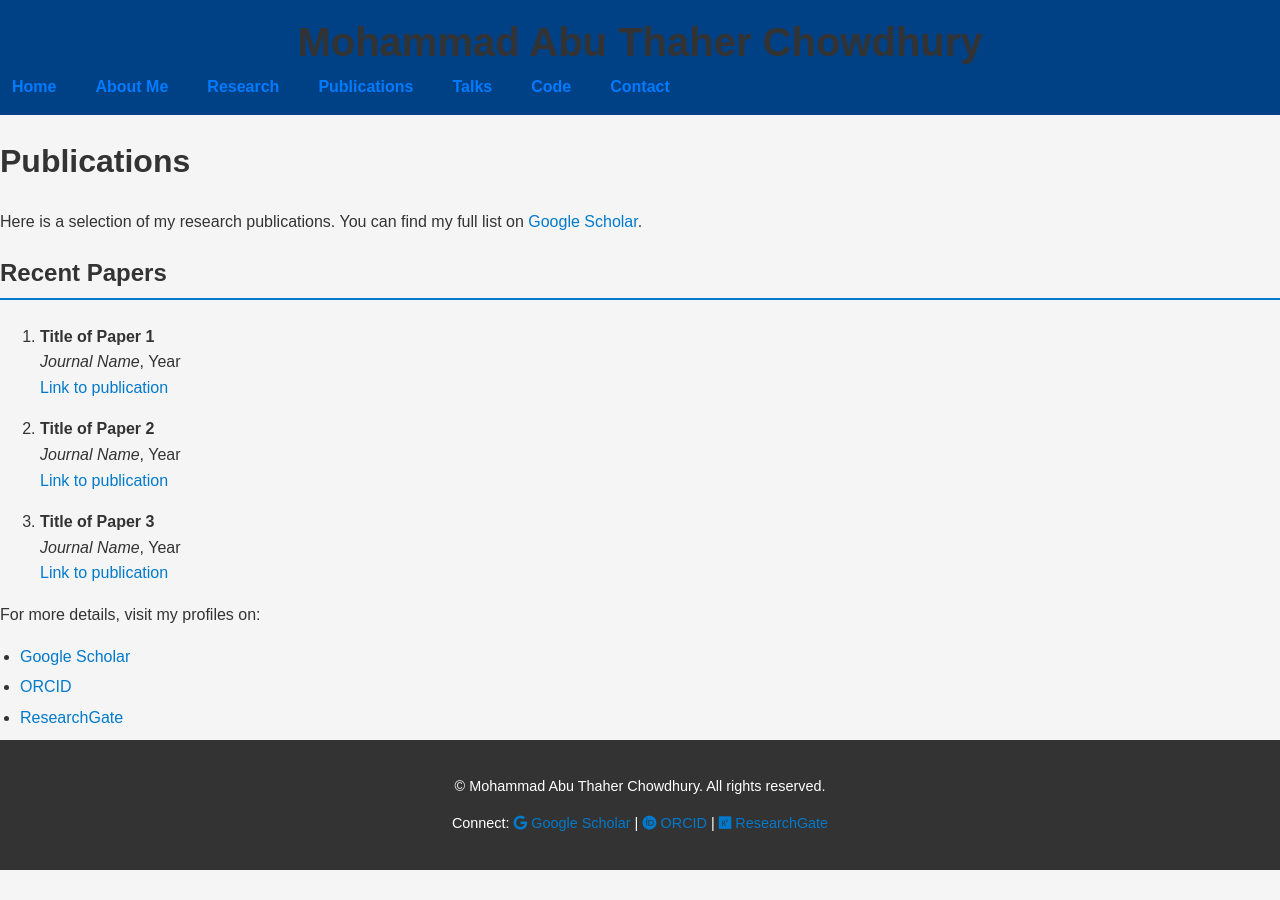
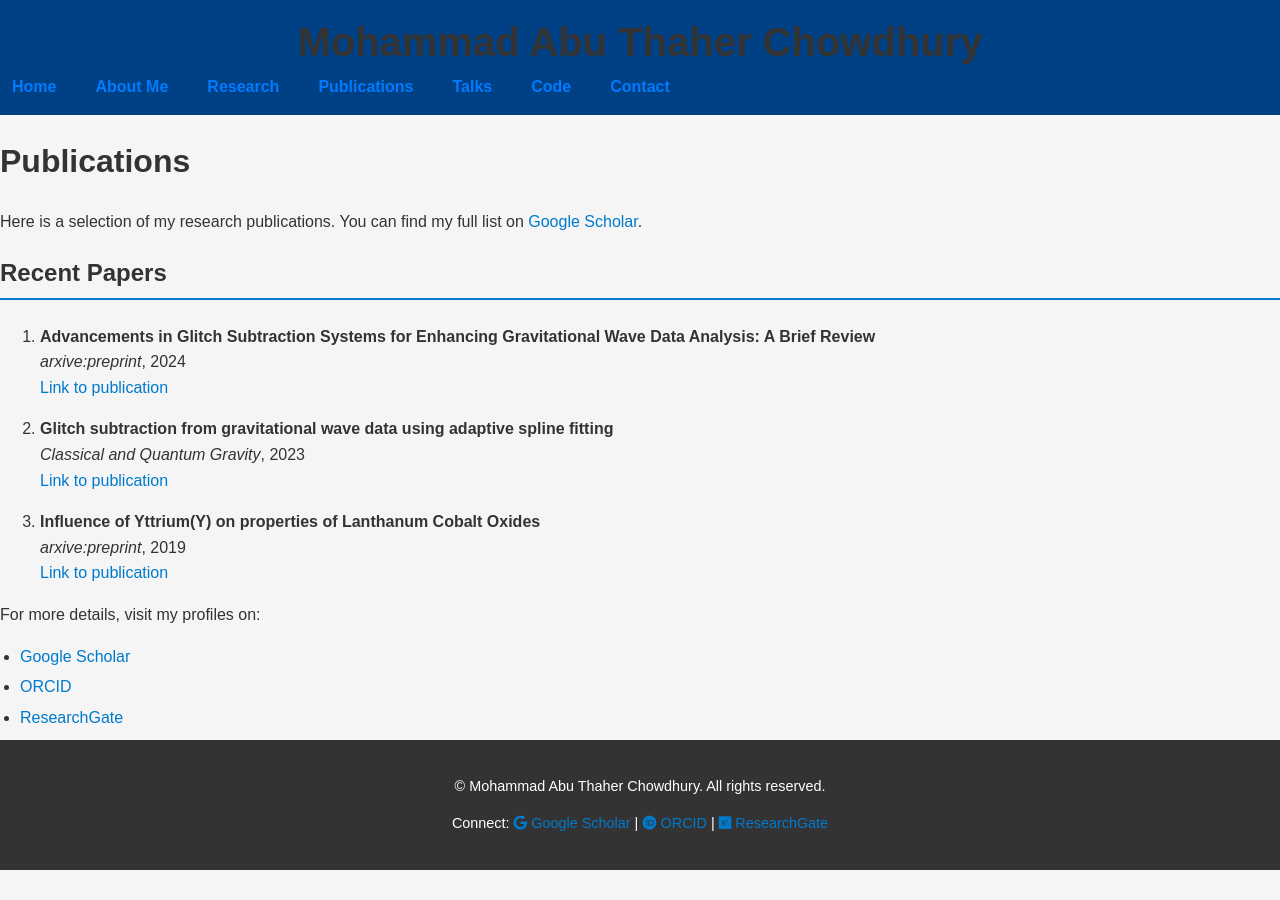
Before and after one commit to matc-thaher/website, a Jekyll site: the page built from publications.md, in a window 1280 px wide. Built offline with Jekyll 4.4.1, drawn with Linux system fonts in a browser that asks for light colours.

Commit message:
Update publications.md

```diff
--- a/publications.md
+++ b/publications.md
@@ -10,17 +10,17 @@ Here is a selection of my research publications. You can find my full list on [G
 
 ### Recent Papers
 
-1. **Title of Paper 1**
-   _Journal Name_, Year
-   [Link to publication](https://doi.org/xx.xxxx/xxxxxx)
+1. **Advancements in Glitch Subtraction Systems for Enhancing Gravitational Wave Data Analysis: A Brief Review**
+   _arxive:preprint_, 2024
+   [Link to publication](https://doi.org/10.48550/arXiv.2406.01318)
 
-2. **Title of Paper 2**
-   _Journal Name_, Year
-   [Link to publication](https://doi.org/xx.xxxx/xxxxxx)
+2. **Glitch subtraction from gravitational wave data using adaptive spline fitting**
+   _Classical and Quantum Gravity_, 2023
+   [Link to publication](https://doi.org/10.1088/1361-6382/acd0fe)
 
-3. **Title of Paper 3**
-   _Journal Name_, Year
-   [Link to publication](https://doi.org/xx.xxxx/xxxxxx)
+3. **Influence of Yttrium(Y) on properties of Lanthanum Cobalt Oxides**
+   _arxive:preprint_, 2019
+   [Link to publication](https://doi.org/10.48550/arXiv.2408.15798)
 
 For more details, visit my profiles on:
 - [Google Scholar](https://scholar.google.com/citations?user=your-google-scholar-id)
```
